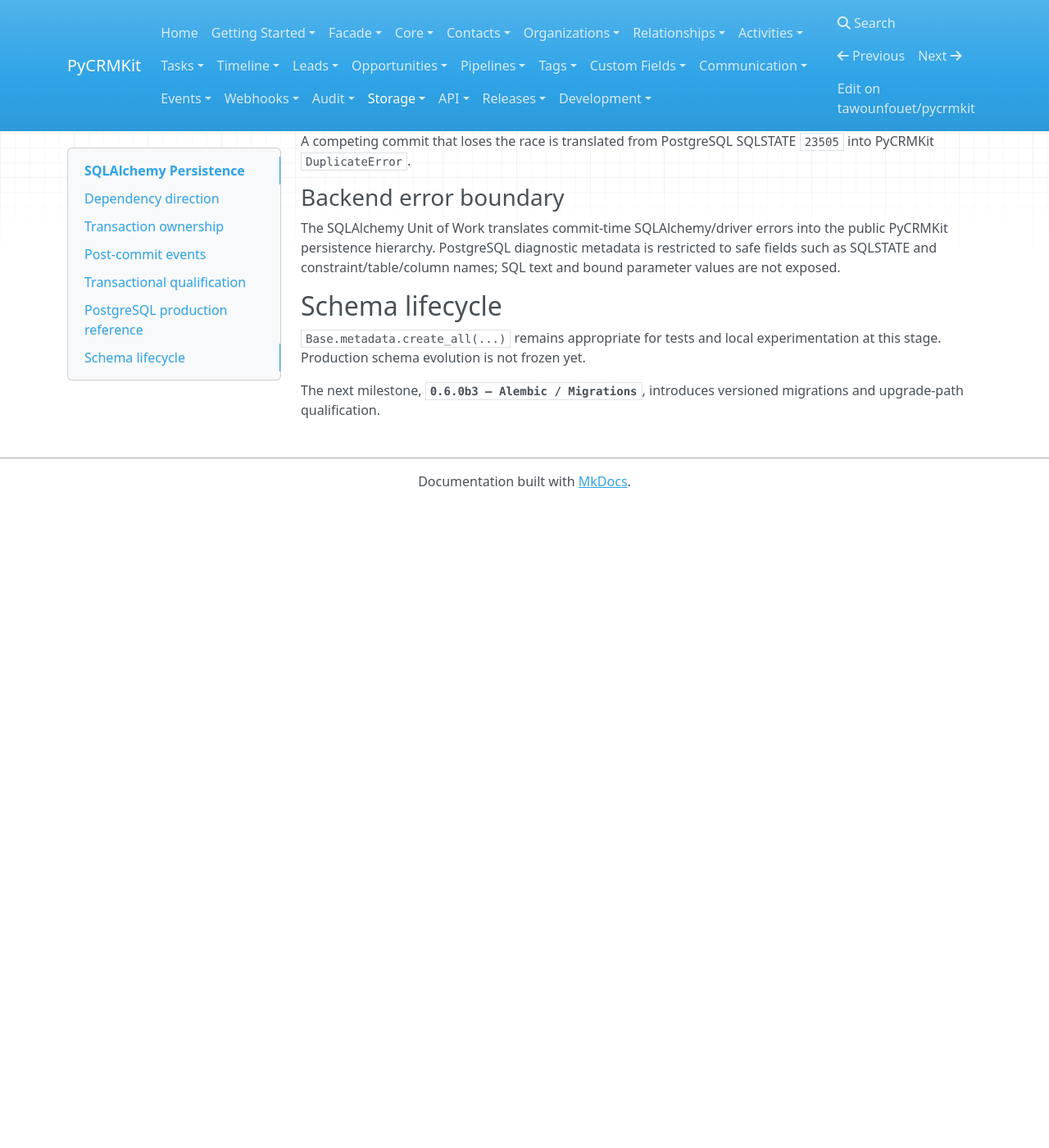
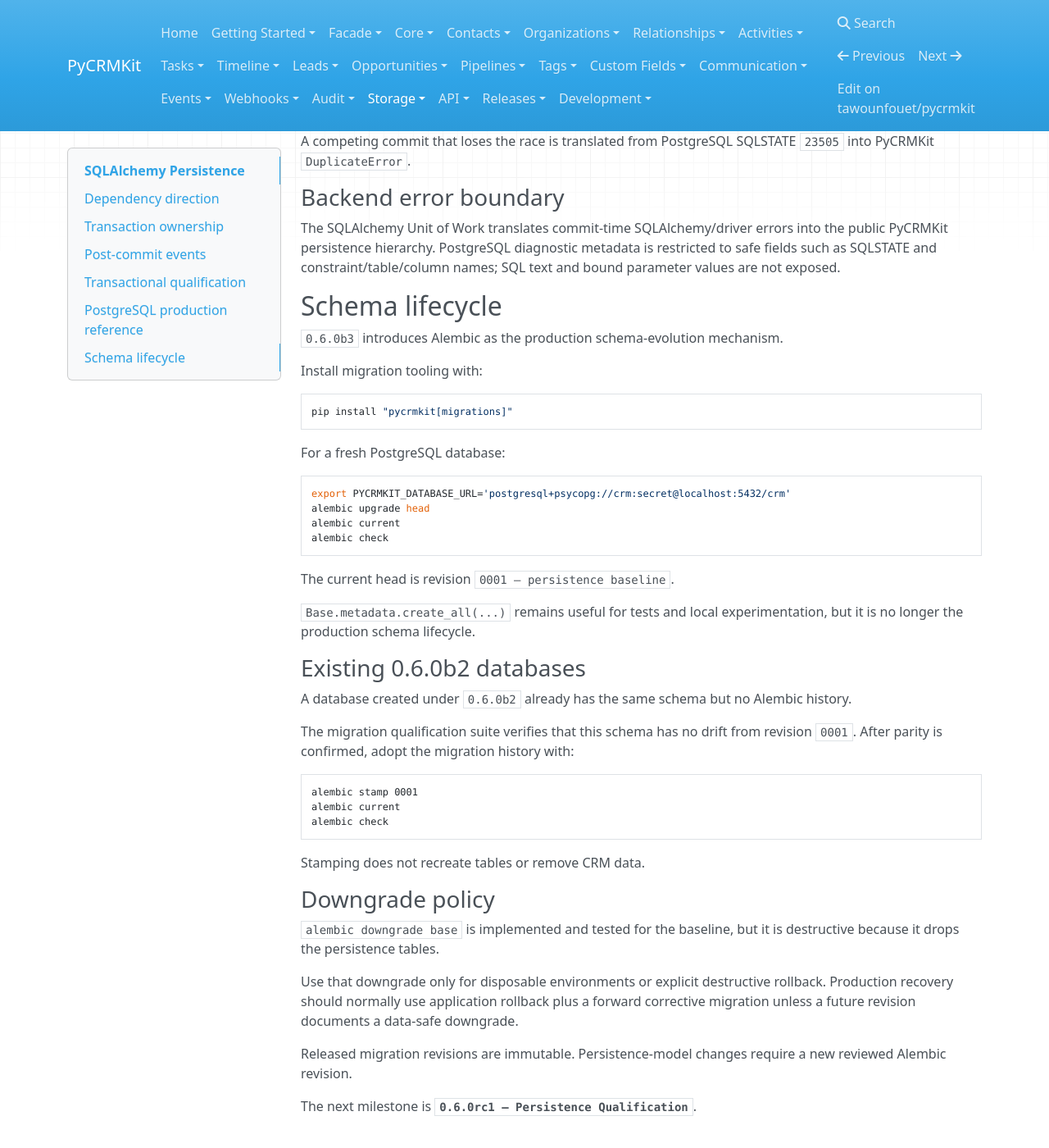
Before and after one commit to tawounfouet/pycrmkit, an MkDocs documentation site: the page built from docs/storage/sqlalchemy.md, in a window 1280 px wide and 1400 px high, scrolled down 2954 px. Shown: the whole window at 82% size. Built offline with MkDocs 1.6.1, drawn with Linux system fonts in a browser that asks for light colours; nearby versions of some CDN libraries; before the commit the page ends 3569 px from its top, so only the background shows below that.

Commit message:
docs(migrations): document Alembic schema lifecycle

````diff
--- a/docs/storage/sqlalchemy.md
+++ b/docs/storage/sqlalchemy.md
@@ -166,8 +166,55 @@
 
 ## Schema lifecycle
 
-`Base.metadata.create_all(...)` remains appropriate for tests and local
-experimentation at this stage. Production schema evolution is not frozen yet.
+`0.6.0b3` introduces Alembic as the production schema-evolution mechanism.
 
-The next milestone, **`0.6.0b3 — Alembic / Migrations`**, introduces
-versioned migrations and upgrade-path qualification.
+Install migration tooling with:
+
+```bash
+pip install "pycrmkit[migrations]"
+```
+
+For a fresh PostgreSQL database:
+
+```bash
+export PYCRMKIT_DATABASE_URL='postgresql+psycopg://crm:secret@localhost:5432/crm'
+alembic upgrade head
+alembic current
+alembic check
+```
+
+The current head is revision `0001 — persistence baseline`.
+
+`Base.metadata.create_all(...)` remains useful for tests and local
+experimentation, but it is no longer the production schema lifecycle.
+
+### Existing 0.6.0b2 databases
+
+A database created under `0.6.0b2` already has the same schema but no Alembic
+history.
+
+The migration qualification suite verifies that this schema has no drift from
+revision `0001`. After parity is confirmed, adopt the migration history with:
+
+```bash
+alembic stamp 0001
+alembic current
+alembic check
+```
+
+Stamping does not recreate tables or remove CRM data.
+
+### Downgrade policy
+
+`alembic downgrade base` is implemented and tested for the baseline, but it is
+destructive because it drops the persistence tables.
+
+Use that downgrade only for disposable environments or explicit destructive
+rollback. Production recovery should normally use application rollback plus a
+forward corrective migration unless a future revision documents a data-safe
+downgrade.
+
+Released migration revisions are immutable. Persistence-model changes require a
+new reviewed Alembic revision.
+
+The next milestone is **`0.6.0rc1 — Persistence Qualification`**.
````
